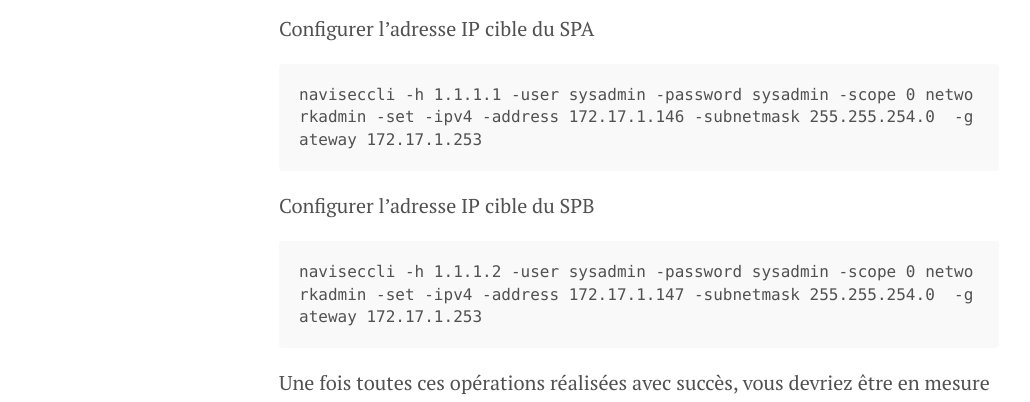
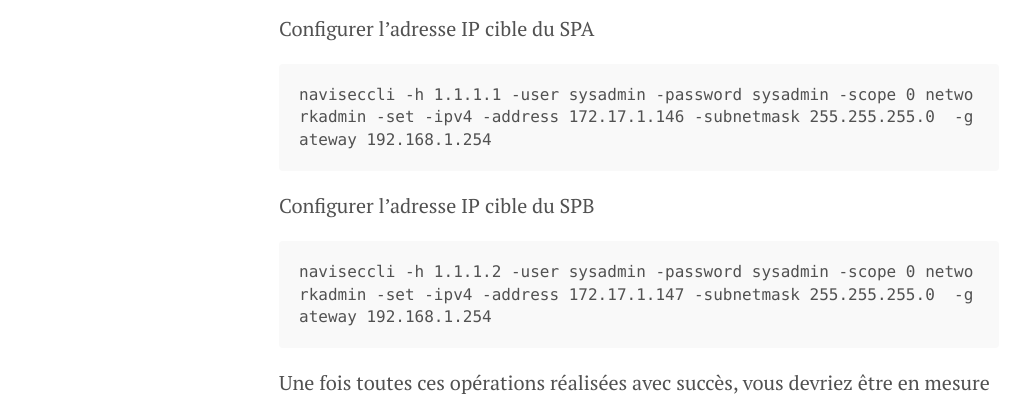
Before and after one commit to equelin/equelin.github.io, a Jekyll site: the page built from _posts/2015-02-27-Initialisation-VNX-CLI.md, in a window 1280 px wide. Shown: the part 1307-1709 px from the top of the page, without its empty margins (1-1031 px from the left). Built offline with Jekyll 4.4.1, drawn with Linux system fonts in a browser that asks for light colours; nearby versions of some CDN libraries; Markdown is read by kramdown in place of the engine named in the settings.

Commit message:
Correction

````diff
--- a/_posts/2015-02-27-Initialisation-VNX-CLI.md
+++ b/_posts/2015-02-27-Initialisation-VNX-CLI.md
@@ -38,13 +38,13 @@
 Configurer l'adresse IP cible du SPA
 
 ```
-naviseccli -h 1.1.1.1 -user sysadmin -password sysadmin -scope 0 networkadmin -set -ipv4 -address 172.17.1.146 -subnetmask 255.255.254.0  -gateway 172.17.1.253
+naviseccli -h 1.1.1.1 -user sysadmin -password sysadmin -scope 0 networkadmin -set -ipv4 -address 172.17.1.146 -subnetmask 255.255.255.0  -gateway 192.168.1.254
 ```
 
 Configurer l'adresse IP cible du SPB
 
 ```
-naviseccli -h 1.1.1.2 -user sysadmin -password sysadmin -scope 0 networkadmin -set -ipv4 -address 172.17.1.147 -subnetmask 255.255.254.0  -gateway 172.17.1.253
+naviseccli -h 1.1.1.2 -user sysadmin -password sysadmin -scope 0 networkadmin -set -ipv4 -address 172.17.1.147 -subnetmask 255.255.255.0  -gateway 192.168.1.254
 ```
 
 Une fois toutes ces opérations réalisées avec succès, vous devriez être en mesure de vous connecter à la baie avec Unisphere. Il ne vous restera plus qu'à finaliser la configuration en spécifant par exemple les serveurs DNS et NTP.
````
